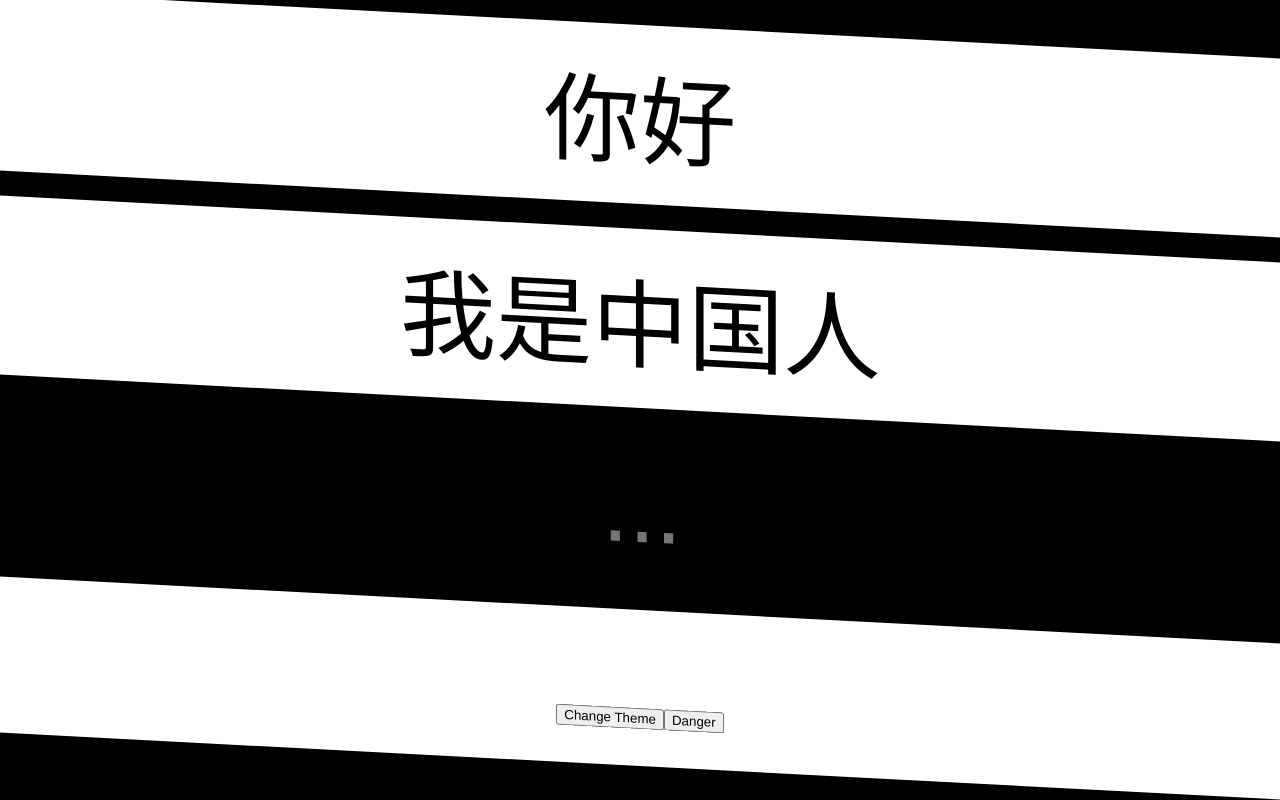
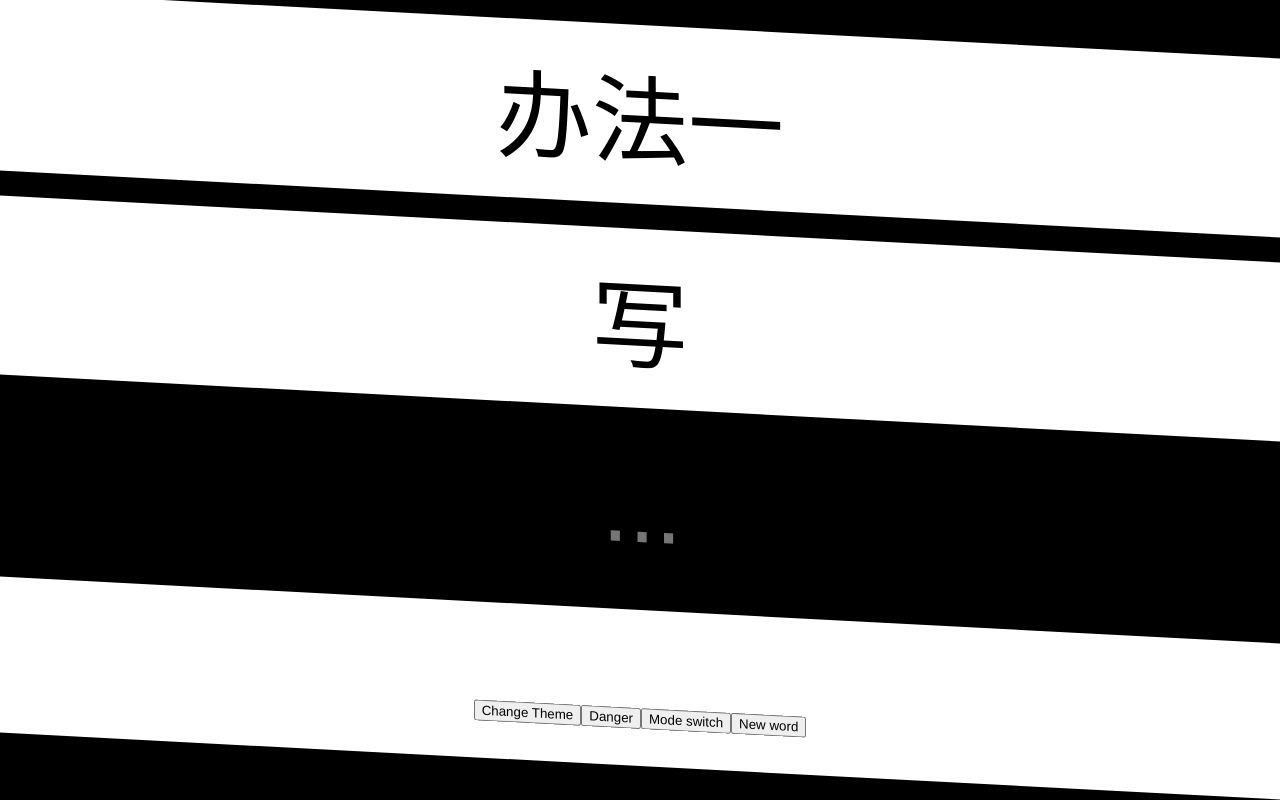
Before and after one commit to maxburkhardt/flazh, a React (Create React App) app: page / in a window 1280 px wide. Built offline with nearby package versions, Linux system fonts and the light colour scheme.

Commit message:
Start to reference vocab objects

```diff
--- a/src/App.tsx
+++ b/src/App.tsx
@@ -2,7 +2,7 @@
 import { useState } from "react";
 import { ThemeProvider } from "@emotion/react";
 import { night } from "./theme";
-import GameContainer from "./GameContainer";
+import GameContainer from "./components/GameContainer";
 
 function App() {
   const [theme, updateTheme] = useState(night);
--- a/src/components/DisplayCard.tsx
+++ b/src/components/DisplayCard.tsx
@@ -4,7 +4,7 @@ import { useSpring, animated } from "@react-spring/web";
 import { useEffect, useRef } from "react";
 
 export type Props = {
-  color: string;
+  color?: string;
   children?: React.ReactNode;
 };
 
@@ -24,9 +24,9 @@ function DisplayCard({ color, children }: Props) {
           backgroundColor: color,
         },
       });
-      priorColor.current = color;
+      priorColor.current = color ?? theme.colors.displayBackground;
     }
-  }, [color, api]);
+  }, [color, api, theme.colors.displayBackground]);
   const cardStyle = css`
     text-align: center;
     font-size: 72pt;
--- a/src/GameContainer.tsx
+++ b/src/components/GameContainer.tsx
@@ -1,13 +1,16 @@
 /** @jsxImportSource @emotion/react */
 import { css, useTheme, Theme } from "@emotion/react";
 import { useState } from "react";
-import DisplayCard from "./components/DisplayCard";
-import InputCard from "./components/InputCard";
-import { day } from "./theme";
+import DisplayCard from "./DisplayCard";
+import InputCard from "./InputCard";
+import { day } from "../theme";
+import { getDisplayForMode, Word, WORDS } from "../vocabulary";
 
 export type Props = {
   updateTheme: (t: Theme) => void;
 };
+
+export type GameMode = "办法一" | "办法二" | "办法三";
 
 function GameContainer({ updateTheme }: Props) {
   const theme = useTheme();
@@ -21,10 +24,14 @@ function GameContainer({ updateTheme }: Props) {
   const [displayColor, setDisplayColor] = useState(
     theme.colors.displayBackground
   );
+  const [mode, setMode] = useState<GameMode>("办法一");
+  const [currentWord, setCurrentWord] = useState<Word>(WORDS[0]);
   return (
     <div css={style}>
-      <DisplayCard color={displayColor}>你好</DisplayCard>
-      <DisplayCard color={displayColor}>我是中国人</DisplayCard>
+      <DisplayCard>{mode}</DisplayCard>
+      <DisplayCard color={displayColor}>
+        {getDisplayForMode(currentWord, mode)}
+      </DisplayCard>
       <InputCard lang="zh-Hans" />
       <DisplayCard color={displayColor}>
         <button onClick={() => updateTheme(day)}>Change Theme</button>
@@ -39,6 +46,8 @@ function GameContainer({ updateTheme }: Props) {
         >
           Danger
         </button>
+        <button onClick={() => setMode("办法二")}>Mode switch</button>
+        <button onClick={() => setCurrentWord(WORDS[1])}>New word</button>
       </DisplayCard>
     </div>
   );
--- /dev/null
+++ b/src/vocabulary.ts
@@ -0,0 +1,36 @@
+import { GameMode } from "./components/GameContainer";
+
+export type Word = {
+  en: string;
+  zh: string;
+  tones: string;
+};
+
+const WORDS: Array<Word> = [
+  { en: "write", zh: "写", tones: "3" },
+  { en: "read", zh: "读", tones: "2" },
+];
+
+export function getDisplayForMode(word: Word, mode: GameMode): string {
+  switch (mode) {
+    case "办法一":
+      return word.zh;
+    case "办法二":
+      return word.en;
+    case "办法三":
+      return word.zh;
+  }
+}
+
+export function getAnswerForMode(word: Word, mode: GameMode): string {
+  switch (mode) {
+    case "办法一":
+      return word.en;
+    case "办法二":
+      return word.zh;
+    case "办法三":
+      return word.tones;
+  }
+}
+
+export { WORDS };
```
Also changed, not shown: public/index.html (+0 -10 lines).
